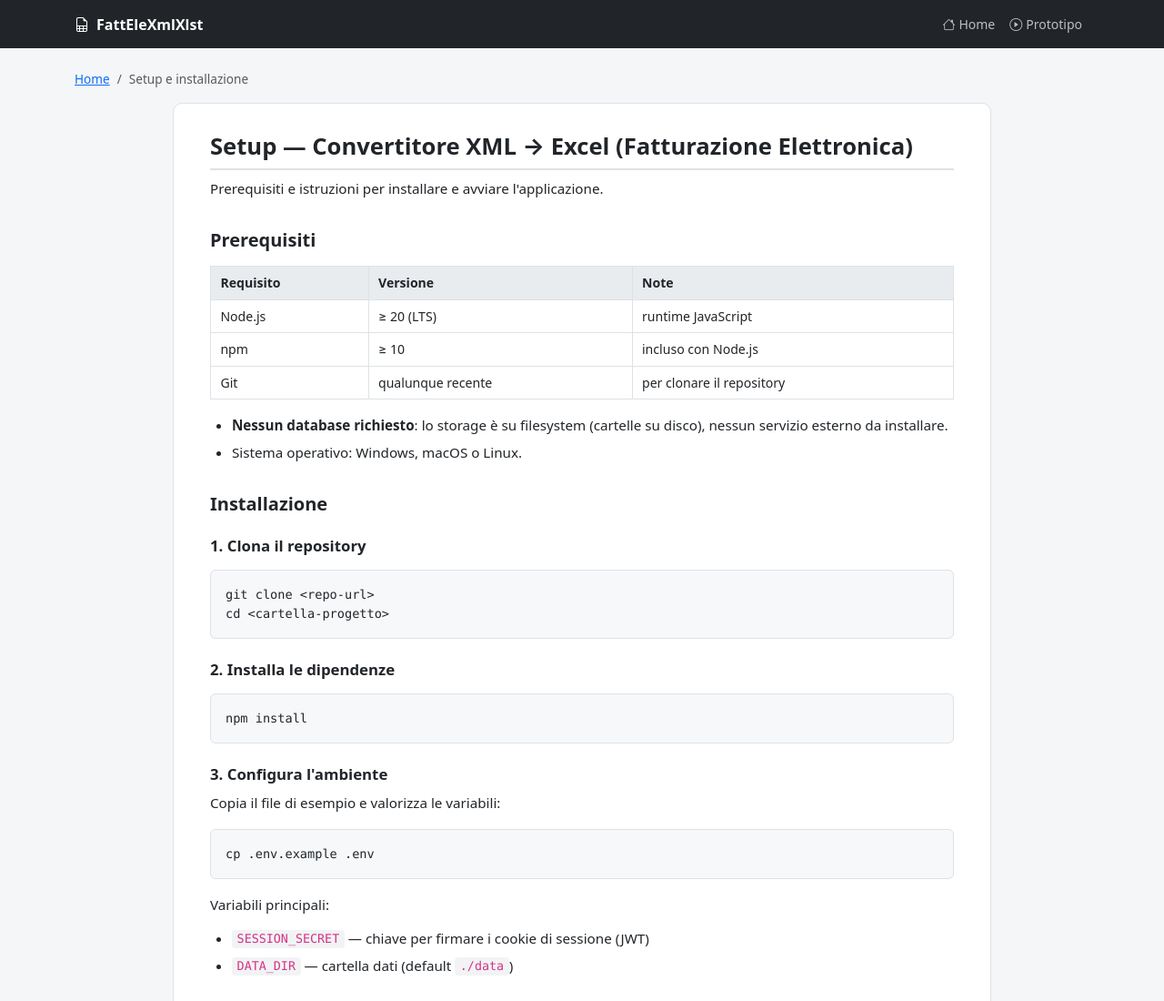
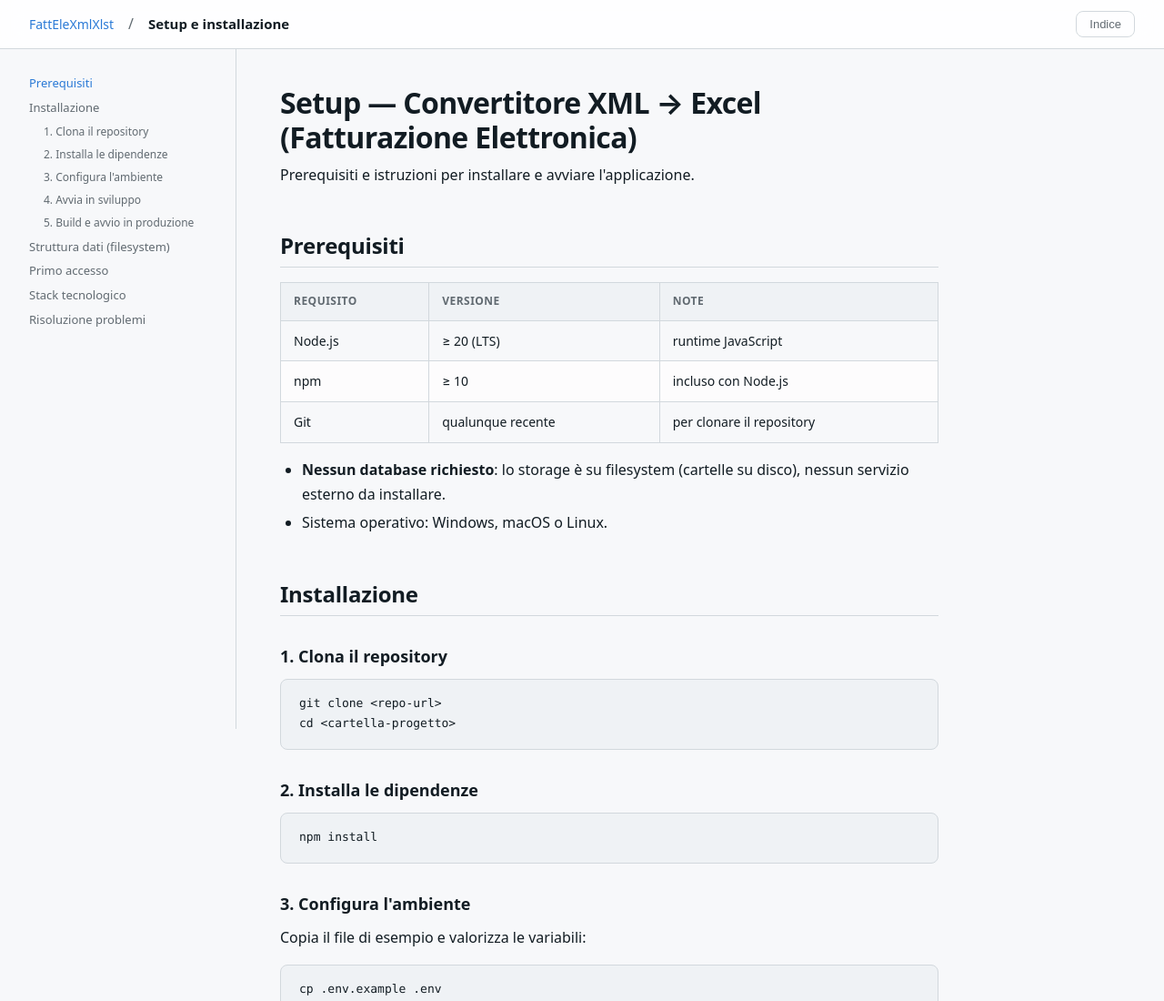
Before and after one commit to uvolpato/FattEleXmlXlst, a website: page setup.html in a window 1280 px wide. Shown: the top 1100 px of the page at 91% size. Drawn offline with nearby package versions, Linux system fonts and the light colour scheme; a small style sheet from the web is missing.

Commit message:
Prototipo: link logo verso home, pulsante Recupera per file corrotti, layout sidebar TOC su viewer, estrazione BER/DER robusta per p7m in specifica

```diff
--- a/setup.html
+++ b/setup.html
@@ -4,72 +4,100 @@
 <meta charset="UTF-8">
 <meta name="viewport" content="width=device-width, initial-scale=1.0">
 <title>Setup — FattEleXmlXlst</title>
-<link href="https://cdn.jsdelivr.net/npm/bootstrap@5.3.2/dist/css/bootstrap.min.css" rel="stylesheet">
-<link href="https://cdn.jsdelivr.net/npm/bootstrap-icons@1.11.3/font/bootstrap-icons.css" rel="stylesheet">
-<link href="https://cdn.jsdelivr.net/gh/highlightjs/cdn-release@11.9.0/build/styles/github.min.css" rel="stylesheet">
+<script src="https://cdn.jsdelivr.net/npm/marked/marked.min.js"></script>
 <style>
-:root{--db-primary:#0d6efd;--db-dark:#212529;--db-bg:#f5f6f8;--db-border:#dee2e6;--db-muted:#6c757d;--db-surface:#ffffff}
-*{box-sizing:border-box;margin:0;padding:0}
-body{font-family:system-ui,-apple-system,"Segoe UI",Roboto,Helvetica,Arial,sans-serif;background:var(--db-bg);color:var(--db-dark);min-height:100vh;display:flex;flex-direction:column}
-.navbar-custom{background:var(--db-dark)!important}
-.navbar-custom .navbar-brand{font-weight:600;color:#fff!important;font-size:1rem}
-.navbar-custom .nav-link{color:rgba(255,255,255,.7)!important;font-size:.875rem}
-.navbar-custom .nav-link:hover{color:#fff!important}
-.viewer-wrap{flex:1;padding:1.5rem 0 3rem}
-.viewer-card{background:var(--db-surface);border:1px solid var(--db-border);border-radius:10px;padding:2rem 2.5rem;max-width:900px;margin:0 auto}
-.viewer-card h1{font-size:1.6rem;font-weight:700;margin-bottom:.5rem;border-bottom:2px solid var(--db-border);padding-bottom:.5rem}
-.viewer-card h2{font-size:1.25rem;font-weight:600;margin-top:2rem;margin-bottom:.75rem;color:var(--db-dark)}
-.viewer-card h3{font-size:1.05rem;font-weight:600;margin-top:1.5rem;margin-bottom:.5rem}
-.viewer-card p{line-height:1.65;margin-bottom:.75rem;font-size:.95rem}
-.viewer-card ul,.viewer-card ol{padding-left:1.5rem;margin-bottom:.75rem;line-height:1.65}
-.viewer-card li{margin-bottom:.3rem;font-size:.95rem}
-.viewer-card table{width:100%;border-collapse:collapse;margin:1rem 0;font-size:.88rem}
-.viewer-card th,.viewer-card td{border:1px solid var(--db-border);padding:.45rem .65rem;text-align:left}
-.viewer-card th{background:#e9ecef;font-weight:600;position:sticky;top:0}
-.viewer-card code{background:#f1f3f5;padding:.15rem .35rem;border-radius:4px;font-size:.88em;font-family:ui-monospace,"Cascadia Code",Menlo,monospace}
-.viewer-card pre{background:#f6f8fa;border:1px solid var(--db-border);border-radius:6px;padding:1rem;overflow-x:auto;margin:1rem 0}
-.viewer-card pre code{background:none;padding:0;font-size:.85rem}
-.viewer-card strong{font-weight:600}
-.viewer-card a{color:var(--db-primary);text-decoration:none}
-.viewer-card a:hover{text-decoration:underline}
-.viewer-card blockquote{border-left:3px solid var(--db-primary);padding:.5rem 1rem;margin:1rem 0;color:var(--db-muted);background:#f8f9fa;border-radius:0 6px 6px 0}
-.viewer-card hr{border:none;border-top:1px solid var(--db-border);margin:1.5rem 0}
-@media(max-width:768px){.viewer-card{padding:1.25rem;margin:0 .75rem}}
+:root{--bg:oklch(98% .002 250);--surface:oklch(100% 0 0);--fg:oklch(22% .02 240);--muted:oklch(52% .015 240);--border:oklch(88% .01 240);--accent:oklch(58% .16 255);--accent-soft:color-mix(in oklch,var(--accent) 10%,transparent);--code-bg:oklch(96% .005 250);--font-body:system-ui,-apple-system,"Segoe UI",Roboto,Helvetica,Arial,sans-serif;--font-mono:ui-monospace,"Cascadia Code",Menlo,monospace}
+*,*::before,*::after{box-sizing:border-box}
+body{margin:0;background:var(--bg);color:var(--fg);font-family:var(--font-body);font-size:16px;line-height:1.7;-webkit-font-smoothing:antialiased}
+.topbar{position:sticky;top:0;z-index:100;background:color-mix(in oklch,var(--surface) 85%,transparent);backdrop-filter:blur(12px);border-bottom:1px solid var(--border);padding:12px 32px;display:flex;align-items:center;gap:16px}
+.topbar a{color:var(--accent);text-decoration:none;font-size:14px;font-weight:500}
+.topbar a:hover{text-decoration:underline}
+.topbar .sep{color:var(--muted)}
+.topbar .title{font-weight:600;font-size:15px;color:var(--fg)}
+.toc-toggle{margin-left:auto;background:none;border:1px solid var(--border);border-radius:8px;padding:6px 14px;font-size:13px;color:var(--muted);cursor:pointer;transition:all .15s}
+.toc-toggle:hover{border-color:var(--accent);color:var(--accent)}
+.layout{display:flex;max-width:1280px;margin:0 auto}
+.toc{position:sticky;top:53px;align-self:flex-start;width:260px;min-width:260px;height:calc(100vh - 53px);overflow-y:auto;padding:24px 16px 24px 32px;border-right:1px solid var(--border);font-size:13px;line-height:1.6;scrollbar-width:thin}
+.toc.hidden{display:none}
+.toc a{display:block;color:var(--muted);text-decoration:none;padding:3px 0;border-radius:4px;transition:color .1s}
+.toc a:hover{color:var(--accent)}
+.toc a.h3{padding-left:16px;font-size:12px}
+.toc a.active{color:var(--accent);font-weight:500}
+.content{flex:1;min-width:0;padding:40px 48px 120px;max-width:820px}
+h1{font-size:32px;letter-spacing:-.02em;margin:0 0 8px;line-height:1.2}
+h2{font-size:24px;letter-spacing:-.01em;margin:48px 0 16px;padding-bottom:8px;border-bottom:1px solid var(--border);line-height:1.3}
+h3{font-size:18px;margin:32px 0 12px;line-height:1.35}
+p{margin:0 0 16px}
+strong{font-weight:600}
+table{width:100%;border-collapse:collapse;margin:16px 0;font-size:14px}
+th,td{text-align:left;padding:10px 14px;border:1px solid var(--border)}
+th{background:var(--code-bg);font-weight:600;font-size:12px;text-transform:uppercase;letter-spacing:.04em;color:var(--muted)}
+tr:nth-child(even) td{background:color-mix(in oklch,var(--surface) 60%,var(--bg))}
+code{font-family:var(--font-mono);font-size:13px;background:var(--code-bg);padding:2px 6px;border-radius:4px}
+pre{background:var(--code-bg);border:1px solid var(--border);border-radius:8px;padding:16px 20px;overflow-x:auto;font-size:13px;line-height:1.6}
+pre code{background:none;padding:0}
+ul,ol{padding-left:24px;margin:0 0 16px}
+li{margin-bottom:4px}
+blockquote{margin:16px 0;padding:12px 20px;border-left:3px solid var(--accent);background:var(--accent-soft);border-radius:0 8px 8px 0;color:var(--fg);font-size:14px}
+blockquote p{margin:0}
+hr{border:none;border-top:1px solid var(--border);margin:40px 0}
+a{color:var(--accent)}
+img{max-width:100%;border-radius:8px;border:1px solid var(--border)}
+@media(max-width:860px){.toc{display:none}.content{padding:24px 20px 80px}h1{font-size:26px}h2{font-size:20px}}
 </style>
 </head>
 <body>
 
-<nav class="navbar navbar-expand navbar-dark navbar-custom">
-  <div class="container">
-    <a class="navbar-brand" href="index.html">
-      <i class="bi bi-file-earmark-spreadsheet me-2"></i>FattEleXmlXlst
-    </a>
-    <div class="navbar-nav ms-auto">
-      <a class="nav-link" href="index.html"><i class="bi bi-house me-1"></i>Home</a>
-      <a class="nav-link" href="prototype.html"><i class="bi bi-play-circle me-1"></i>Prototipo</a>
-    </div>
-  </div>
-</nav>
-
-<div class="viewer-wrap">
-  <div class="container">
-    <nav aria-label="breadcrumb" class="mb-3">
-      <ol class="breadcrumb" style="font-size:.85rem">
-        <li class="breadcrumb-item"><a href="index.html">Home</a></li>
-        <li class="breadcrumb-item active" aria-current="page">Setup e installazione</li>
-      </ol>
-    </nav>
-    <div class="viewer-card" id="md-content">
-      <div class="text-center py-5 text-muted"><i class="bi bi-hourglass-split"></i> Caricamento...</div>
-    </div>
-  </div>
+<div class="topbar">
+  <a href="index.html">FattEleXmlXlst</a>
+  <span class="sep">/</span>
+  <span class="title">Setup e installazione</span>
+  <button class="toc-toggle" onclick="document.querySelector('.toc').classList.toggle('hidden')">Indice</button>
 </div>
 
-<script src="https://cdn.jsdelivr.net/npm/marked/marked.min.js"></script>
-<script src="https://cdn.jsdelivr.net/gh/highlightjs/cdn-release@11.9.0/build/highlight.min.js"></script>
+<div class="layout">
+  <nav class="toc" id="toc"></nav>
+  <article class="content" id="content">
+    <p style="color:var(--muted);padding:40px 0">Caricamento...</p>
+  </article>
+</div>
+
 <script>
-marked.setOptions({breaks:true,gfm:true,highlight:function(code,lang){if(lang&&hljs.getLanguage(lang)){try{return hljs.highlight(code,{language:lang}).value}catch(e){}}return code;}});
-fetch('SETUP.md').then(function(r){return r.text();}).then(function(md){document.getElementById('md-content').innerHTML=marked.parse(md);}).catch(function(){document.getElementById('md-content').innerHTML='<p class="text-danger">Impossibile caricare il file.</p>';});
+fetch('SETUP.md')
+  .then(function(r){return r.text();})
+  .then(function(md){
+    document.getElementById('content').innerHTML=marked.parse(md);
+    buildToc();
+    observeHeadings();
+  })
+  .catch(function(){document.getElementById('content').innerHTML='<p style="color:red">Impossibile caricare il file.</p>';});
+
+function buildToc(){
+  var headings=document.querySelectorAll('#content h2, #content h3');
+  var toc=document.getElementById('toc');
+  headings.forEach(function(h,i){
+    h.id='h-'+i;
+    var a=document.createElement('a');
+    a.href='#h-'+i;
+    a.textContent=h.textContent;
+    if(h.tagName==='H3') a.className='h3';
+    toc.appendChild(a);
+  });
+}
+
+function observeHeadings(){
+  var links=document.querySelectorAll('#toc a');
+  var observer=new IntersectionObserver(function(entries){
+    entries.forEach(function(e){
+      if(e.isIntersecting){
+        links.forEach(function(l){l.classList.remove('active');});
+        var link=document.querySelector('#toc a[href="#'+e.target.id+'"]');
+        if(link) link.classList.add('active');
+      }
+    });
+  },{rootMargin:'-60px 0px -80% 0px'});
+  document.querySelectorAll('#content h2, #content h3').forEach(function(h){observer.observe(h);});
+}
 </script>
 
 </body>
```
Also changed, not shown: admin-users.html (+24 -2 lines), index.html (+10 -10 lines), preventivo.html (+86 -58 lines), prototype.html (+37 -2 lines), specifica-xml-to-excel.md (+17 -3 lines), specifica.html (+86 -59 lines), 1 other file.
